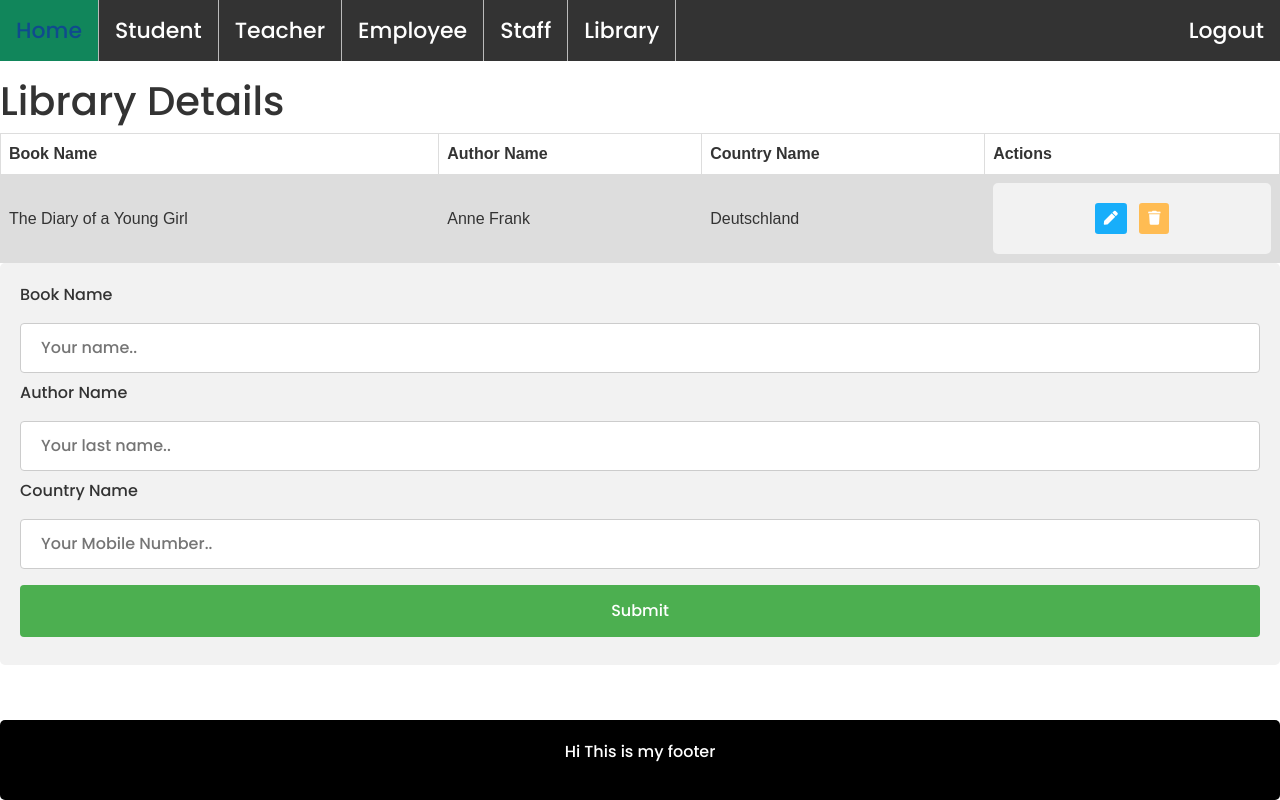
After one commit to rajeshdiu/NSDA-Batch-02-CRUD-Operation, a Django app: page /libraryPage/ in a window 1280 px wide. The commit adds this page. Run offline with Django 4.2, Linux system fonts and the light colour scheme; data comes from the database, SQL or seed files in the repository; both versions use the stored data as it was after the commit; some libraries are stand-ins or nearby versions.

Commit message:
delete update

```diff
--- /dev/null
+++ b/myProject/Template/library.html
@@ -0,0 +1,57 @@
+
+{% extends 'home.html' %}
+
+{% block content %}
+
+
+
+<h1>Library Details</h1>
+
+<table>
+  <tr>
+    <th>Book Name</th>
+    <th>Author Name</th>
+    <th>Country Name</th>
+    <th>Actions</th>
+  </tr>
+  {% for i in library %}
+  <tr>
+    <td>{{i.BookName}}</td>
+    <td>{{i.AuthorName}}</td>
+    <td>{{i.CountryName}}</td>
+    <td class="text-center">
+      <div class="actions">
+         <a href=" {% url 'editLibrary' i.id %} " class="btn btn-sm bg-success-light mr-2">
+         <i class="fas fa-pen"></i>
+         </a>
+         <a href="{% url 'deleteLibrary' i.id %} " class="btn btn-sm bg-danger-light">
+         <i class="fas fa-trash"></i>
+         </a>
+      </div>
+   </td>
+  </tr>
+  {% endfor %}
+
+</table>
+
+<div>
+    <form  action=" {% url 'addLibrary' %} "  method="post" enctype="multipart/form-data">
+        {% csrf_token %}
+
+      <label for="fname">Book Name</label>
+      <input type="text"  name="bookname" placeholder="Your name.." required>
+
+      <label >Author Name</label>
+      <input type="text"  name="authorname" placeholder="Your last name.." required>
+
+      <label >Country Name</label>
+      <input type="text"  name="countryname" placeholder="Your Mobile Number.." required>
+
+
+
+      <input type="submit" value="Submit">
+    </form>
+  </div>
+
+
+{% endblock  %}
--- a/myProject/Template/navbar.html
+++ b/myProject/Template/navbar.html
@@ -5,6 +5,7 @@
     <li><a href=" {% url 'teacherPage' %}  ">Teacher</a></li>
     <li><a href=" {% url 'employeePage' %}  ">Employee</a></li>
     <li><a href=" {% url 'staffPage' %}  ">Staff</a></li>
+    <li><a href=" {% url 'libraryPage' %}  ">Library</a></li>
     <li style="float:right"><a href="#about">Logout</a></li>
   </ul>
 {% endblock %}
--- a/myProject/myApp/admin.py
+++ b/myProject/myApp/admin.py
@@ -7,3 +7,4 @@ admin.site.register(Student_Models)
 admin.site.register(Teacher_Model)
 admin.site.register(Employee_Model)
 admin.site.register(Staff_Model)
+admin.site.register(Library_Model)
--- a/myProject/myApp/models.py
+++ b/myProject/myApp/models.py
@@ -40,3 +40,12 @@ class Staff_Model(models.Model):
 
     def __str__(self) :
         return self.FirstName+ " "+ self.LastName
+
+class Library_Model(models.Model):
+
+    BookName=models.CharField(max_length=100)
+    AuthorName=models.CharField(max_length=100)
+    CountryName=models.CharField(max_length=100)
+
+    def __str__(self) :
+        return self.BookName
--- a/myProject/myProject/urls.py
+++ b/myProject/myProject/urls.py
@@ -32,4 +32,11 @@ urlpatterns = [
     path('editStaff/<str:id>',views.editStaff,name="editStaff"),
     path('updateStaff/',views.updateStaff,name="updateStaff"),
 
+
+    path('libraryPage/',views.libraryPage,name="libraryPage"),
+    path('addLibrary/',views.addLibrary,name="addLibrary"),
+    path('editLibrary/<str:id>',views.editLibrary,name="editLibrary"),
+    path('updateLibrary',views.updateLibrary,name="updateLibrary"),
+    path('deleteLibrary/<str:id>',views.deleteLibrary,name="deleteLibrary"),
+
 ]
--- a/myProject/myProject/views.py
+++ b/myProject/myProject/views.py
@@ -253,3 +253,68 @@ def updateStaff(request):
         staff.save()
 
         return redirect("staffPage")
+
+
+def libraryPage(request):
+
+    library=Library_Model.objects.all()
+
+    context={
+        'library':library,
+    }
+    return render(request,"library.html",context)
+
+def addLibrary(request):
+
+     if request.method=="POST":
+        book_name=request.POST.get("bookname")
+        author_name=request.POST.get("authorname")
+        country_name=request.POST.get("countryname")
+
+        library=Library_Model(
+            BookName=book_name,
+            AuthorName=author_name,
+            CountryName=country_name,
+        )
+        library.save()
+
+        return redirect("libraryPage")
+
+def editLibrary(request,id):
+
+    library=Library_Model.objects.filter(id=id)
+
+    context={
+        'library':library,
+    }
+
+    return render(request,'editLibrary.html',context)
+
+
+
+def updateLibrary(request):
+
+
+     if request.method=="POST":
+        library_id=request.POST.get("libraryid")
+        book_name=request.POST.get("bookname")
+        author_name=request.POST.get("authorname")
+        country_name=request.POST.get("countryname")
+
+        library=Library_Model(
+            id=library_id,
+            BookName=book_name,
+            AuthorName=author_name,
+            CountryName=country_name,
+        )
+        library.save()
+
+        return redirect("libraryPage")
+
+def deleteLibrary(request,id):
+
+    library=Library_Model.objects.filter(id=id)
+
+    library.delete()
+
+    return redirect("libraryPage")
```
Also changed, not shown: myProject/Template/editLibrary.html (added, +35 -0 lines), myProject/db.sqlite3, myProject/myApp/migrations/0003_library_model.py (added).
